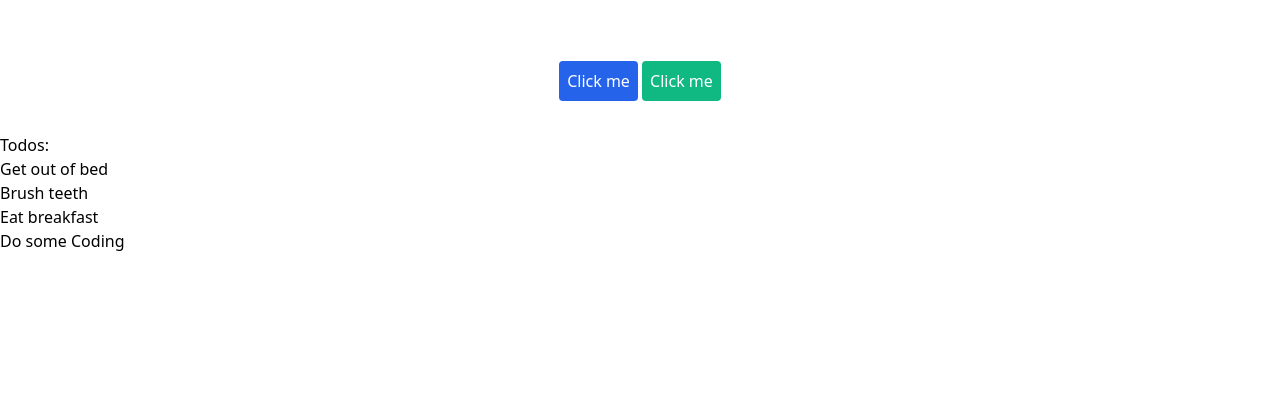
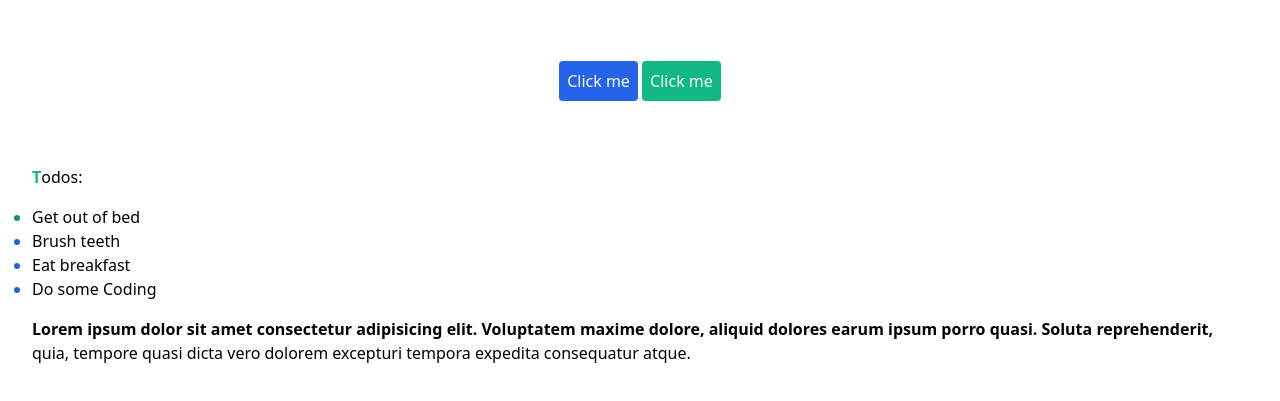
Before and after one commit to kharioki/Tailwind-JIT, a plain HTML site: page index.html in a window 1280 px wide. Shown: the part 107-508 px from the top of the page. Drawn offline with Linux system fonts and the light colour scheme.

Commit message:
jit extra variants

```diff
--- a/index.html
+++ b/index.html
@@ -17,14 +17,15 @@
     <button class="bg-green-500 text-white p-2 rounded">Click me</button>
   </div>
 
-  <div>
-    <h3>Todos:</h3>
-    <ul>
-      <li>Get out of bed</li>
-      <li>Brush teeth</li>
-      <li>Eat breakfast</li>
+  <div class="p-8">
+    <h3 class="first-letter:font-bold first-letter:text-green-500">Todos:</h3>
+    <ul class="my-4 marker:text-blue-600 list-disc ">
+      <li class="marker:text-green-600">Get out of bed</li>
+      <li class="selection:bg-pink-500">Brush teeth</li>
+      <li class="selection:bg-purple-500">Eat breakfast</li>
       <li>Do some Coding</li>
     </ul>
+    <p class="first-line:font-semibold">Lorem ipsum dolor sit amet consectetur adipisicing elit. Voluptatem maxime dolore, aliquid dolores earum ipsum porro quasi. Soluta reprehenderit, quia, tempore quasi dicta vero dolorem excepturi tempora expedita consequatur atque.</p>
   </div>
 </body>
 </html>
```
Also changed, not shown: build/styles.css.
